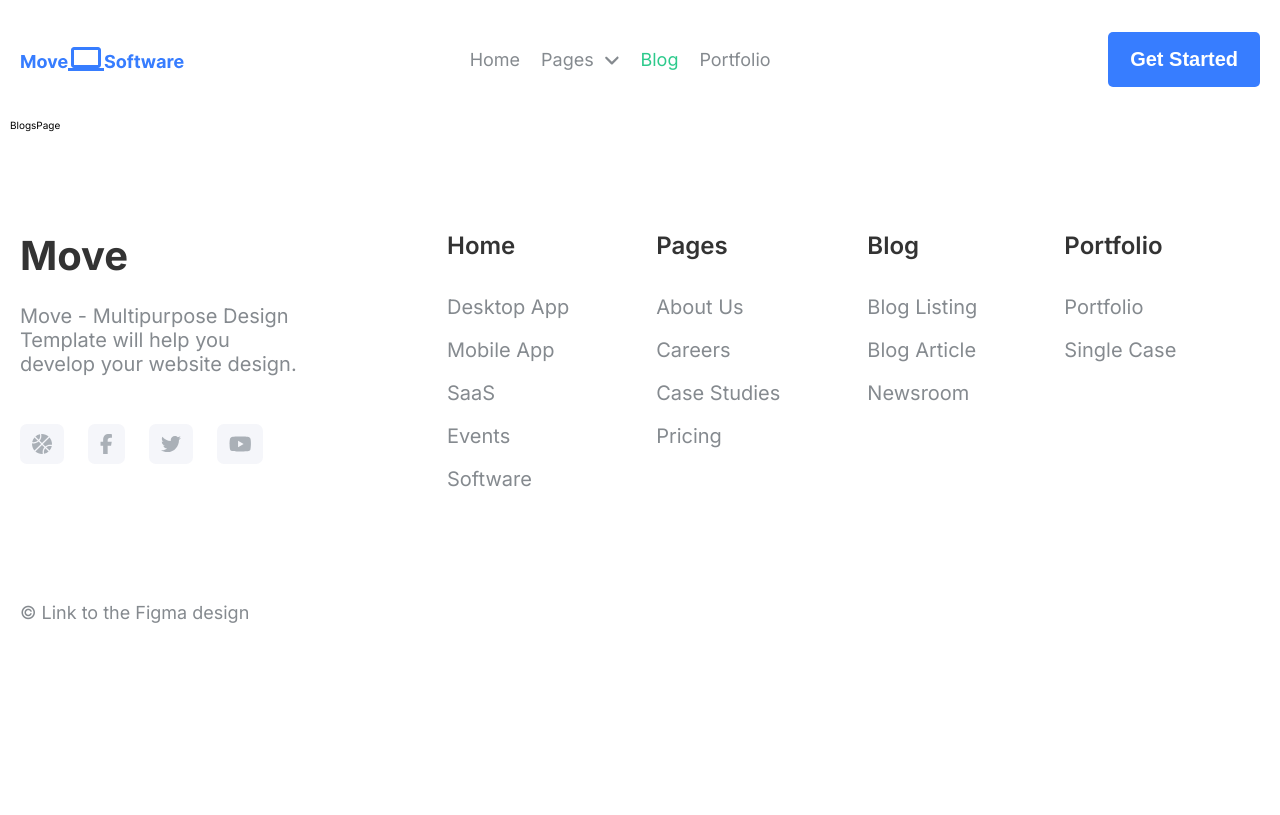
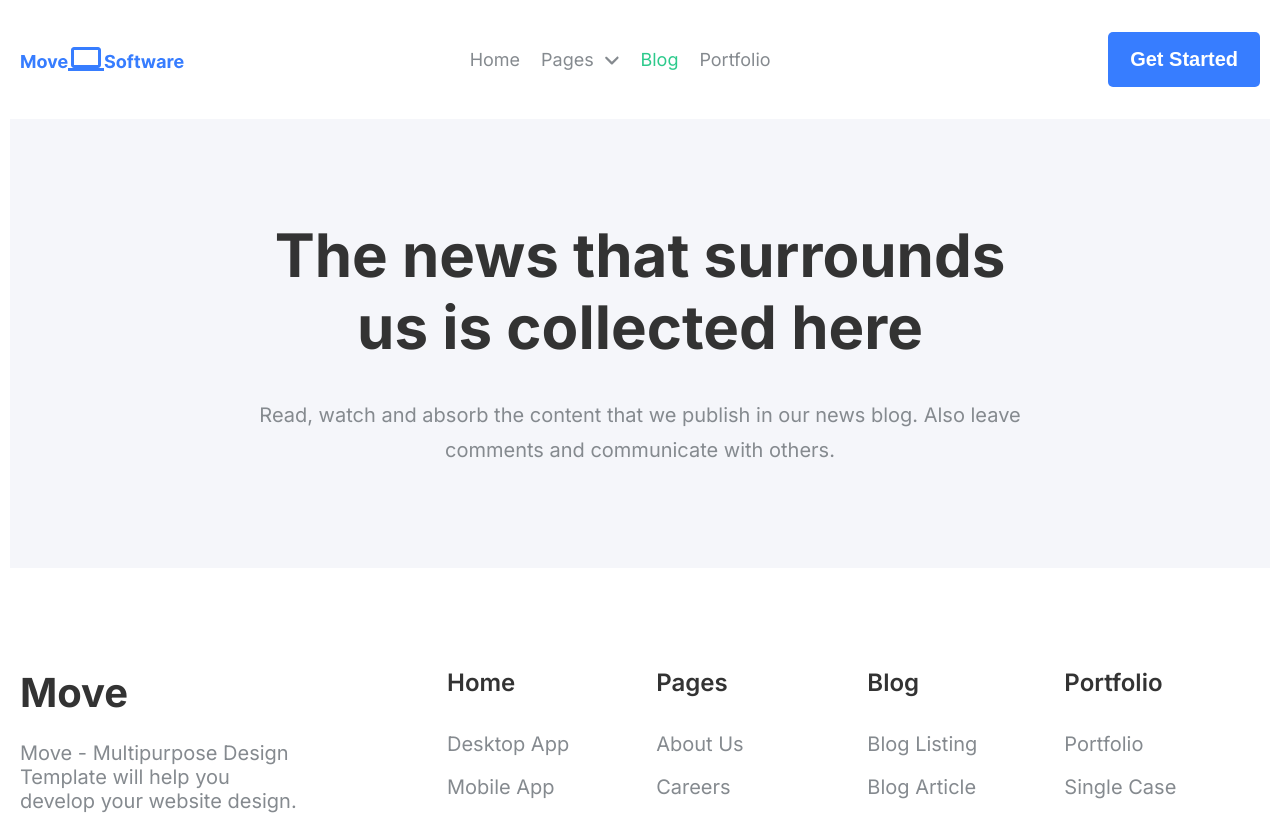
Before and after one commit to junkRatte/movesoftware-react, a React (Vite) app: page /blogs in a window 1280 px wide. Shown: the top 815 px of the page. Built offline with nearby package versions, Linux system fonts and the light colour scheme; no server answers.

Commit message:
Added the landing section on the blogs page

```diff
--- a/src/App.scss
+++ b/src/App.scss
@@ -32,6 +32,8 @@
 @import "./scss/pages/Studies/studiesGridSection";
 @import "./scss/pages/Studies/studiesPost";
 @import "./scss/pages/Studies/relatedStudyArticles";
+
+@import "./scss/pages/Blogs/_blogsLandingSection";
 
 @import "./scss/pages/Admin/adminLogin";
 @import "./scss/pages/Admin/adminDashboard";
--- /dev/null
+++ b/src/js/pages/Blogs/BlogsLandingSection.jsx
@@ -0,0 +1,15 @@
+function BlogsLandingSection() {
+  return (
+    <section className="blogspage__landing">
+      <div className="content-container">
+        <h2>The news that surrounds us is collected here</h2>
+        <p>
+          Read, watch and absorb the content that we publish in our news blog.
+          Also leave comments and communicate with others.
+        </p>
+      </div>
+    </section>
+  );
+}
+
+export default BlogsLandingSection;
--- a/src/js/pages/Blogs/BlogsPage.jsx
+++ b/src/js/pages/Blogs/BlogsPage.jsx
@@ -1,5 +1,11 @@
+import BlogsLandingSection from "./BlogsLandingSection";
+
 function BlogsPage() {
-  return <div>BlogsPage</div>;
+  return (
+    <>
+      <BlogsLandingSection />
+    </>
+  );
 }
 
 export default BlogsPage;
--- /dev/null
+++ b/src/scss/pages/Blogs/__blogsLandingSection.scss
@@ -0,0 +1,22 @@
+.blogspage__landing {
+    padding: 10rem 0;
+    background-color: $color-bg-light;
+
+    h2 {
+        @include display-two;
+        color: $color-text-black;
+        max-width: 76rem;
+        text-align: center;
+        margin: 0 auto;
+        margin-bottom: 3.5rem;
+    }
+
+    p {
+        @include body-text;
+        color: $color-dark-grey;
+        max-width: 80rem;
+        text-align: center;
+        margin: 0 auto;
+        line-height: 3.5rem;
+    }
+}
```
